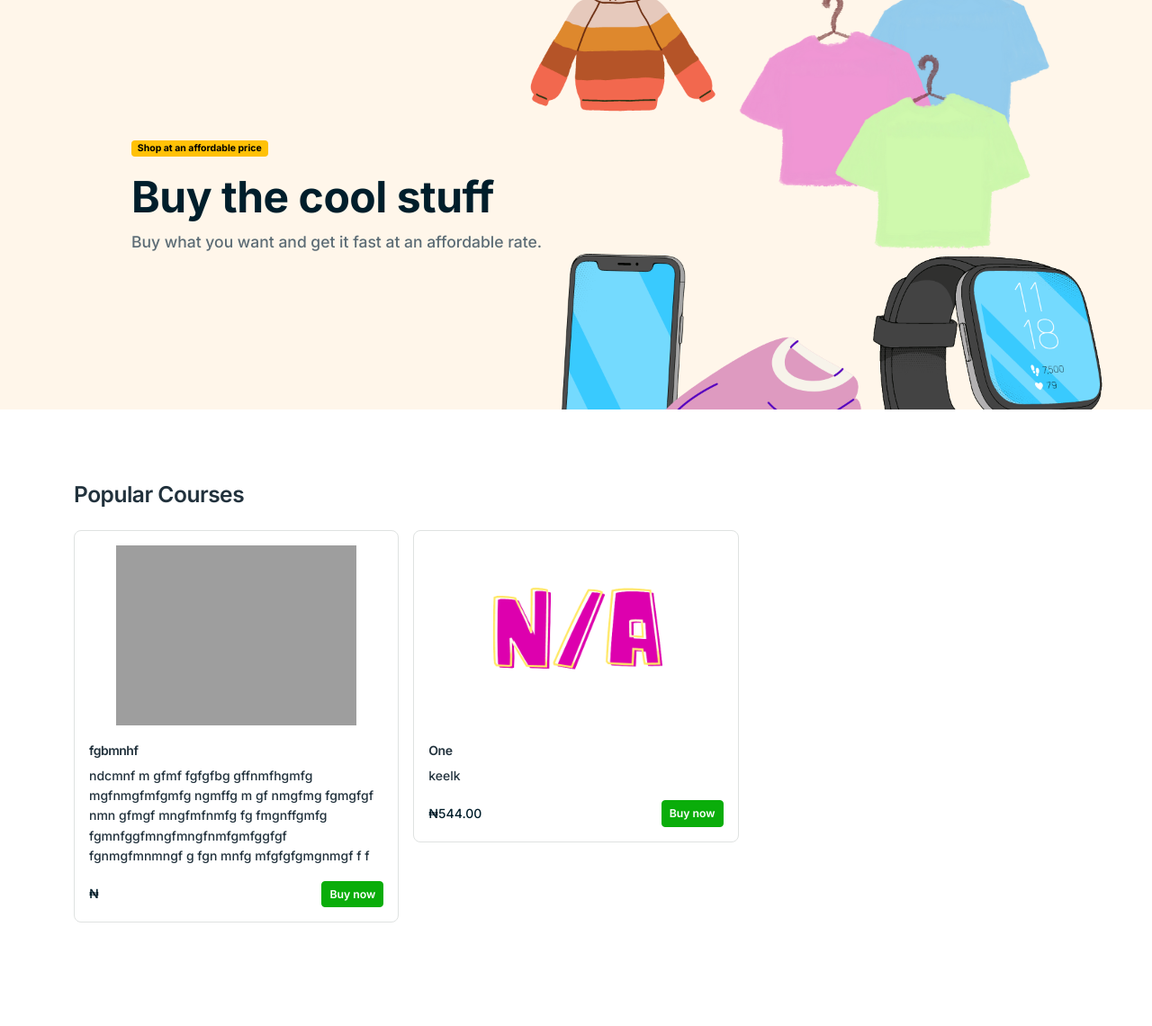
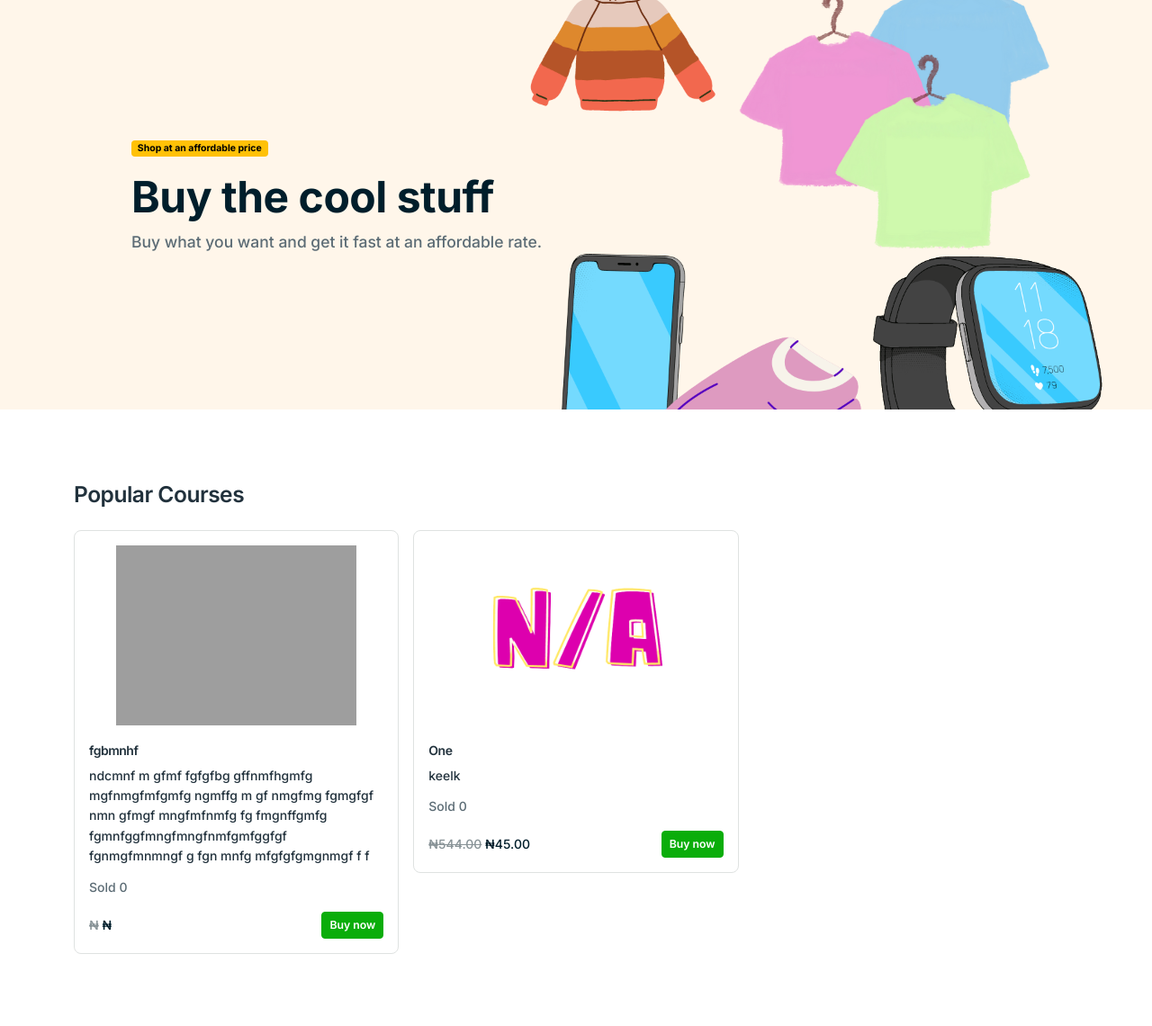
Before and after one commit to Maxzeno/sales_page, a Django app: page / in a window 1280 px wide. Shown: the whole page at 90% size. Before the commit the page ends 1025 px from the top, so only its background shows below. Run offline with Django 4.2, Linux system fonts and the light colour scheme; data comes from the database, SQL or seed files in the repository; both versions use the stored data as it was after the commit; data that the repository does not hold is empty; some libraries are stand-ins or nearby versions; grey boxes are pictures that could not be loaded.

Commit message:
added slashed price

```diff
--- a/main/models.py
+++ b/main/models.py
@@ -10,6 +10,7 @@
     image = models.ImageField(upload_to='images/', blank=True, null=True)
     price = models.DecimalField(max_digits=12, decimal_places=2, blank=True, null=True)
     slashed_price = models.DecimalField(max_digits=12, decimal_places=2, blank=True, null=True)
+    sold = models.IntegerField(default=0, blank=True, null=True)
     priority = models.IntegerField(default=0, blank=True, null=True)
     date = models.DateTimeField(default=timezone.now, blank=True, null=True)
 
--- a/templates/base.html
+++ b/templates/base.html
@@ -24,9 +24,6 @@
 
         gtag('config', 'G-M8S4MT3EYG');
     </script>
-
-    <!-- Favicon icon-->
-    <link rel="shortcut icon" type="image/x-icon" href="{% static 'img/icon nobg-crop.png' %}">
 
 
     <!-- Libs CSS -->
--- a/templates/include/product_card.html
+++ b/templates/include/product_card.html
@@ -19,8 +19,12 @@
                     <div class="">{{ course.description }}</div>
                 </div>
               </a>
+              <div class="mt-3">Sold {{ course.sold }}</div>
               <div class="d-flex justify-content-between align-items-center mt-4">
-                  <span class="text-dark">₦{{ course.price|format_price }}</span>
+                  <div>
+                    <span class="text-dark text-muted" style="text-decoration: line-through;">₦{{ course.price|format_price }}</span>
+                    <span class="text-dark">₦{{ course.slashed_price|format_price }}</span>
+                  </div>
                   <a href="{{ course.link }}" class="btn btn-primary btn-sm">
                     Buy now
                   </a>
```
Also changed, not shown: db.sqlite3, main/migrations/0003_script_course_sold_alter_course_date_and_more.py (added), static/style.css (line endings or trailing spaces).
